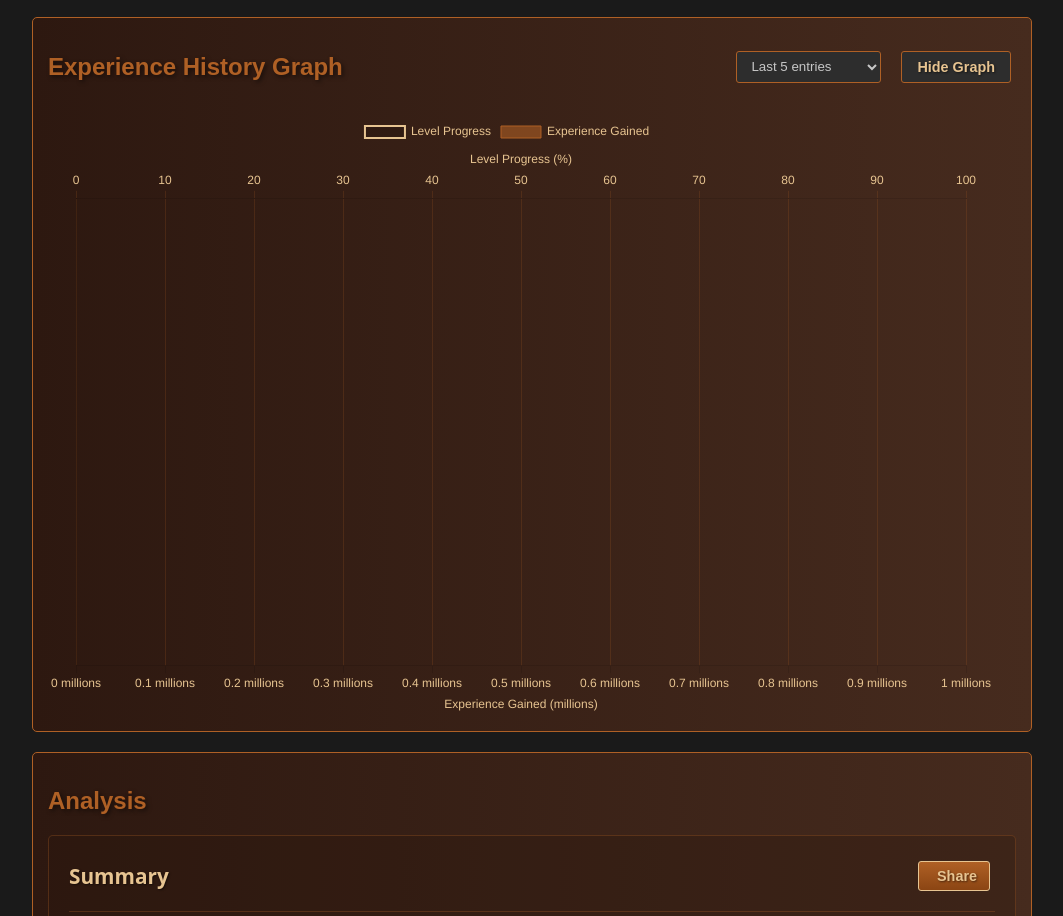
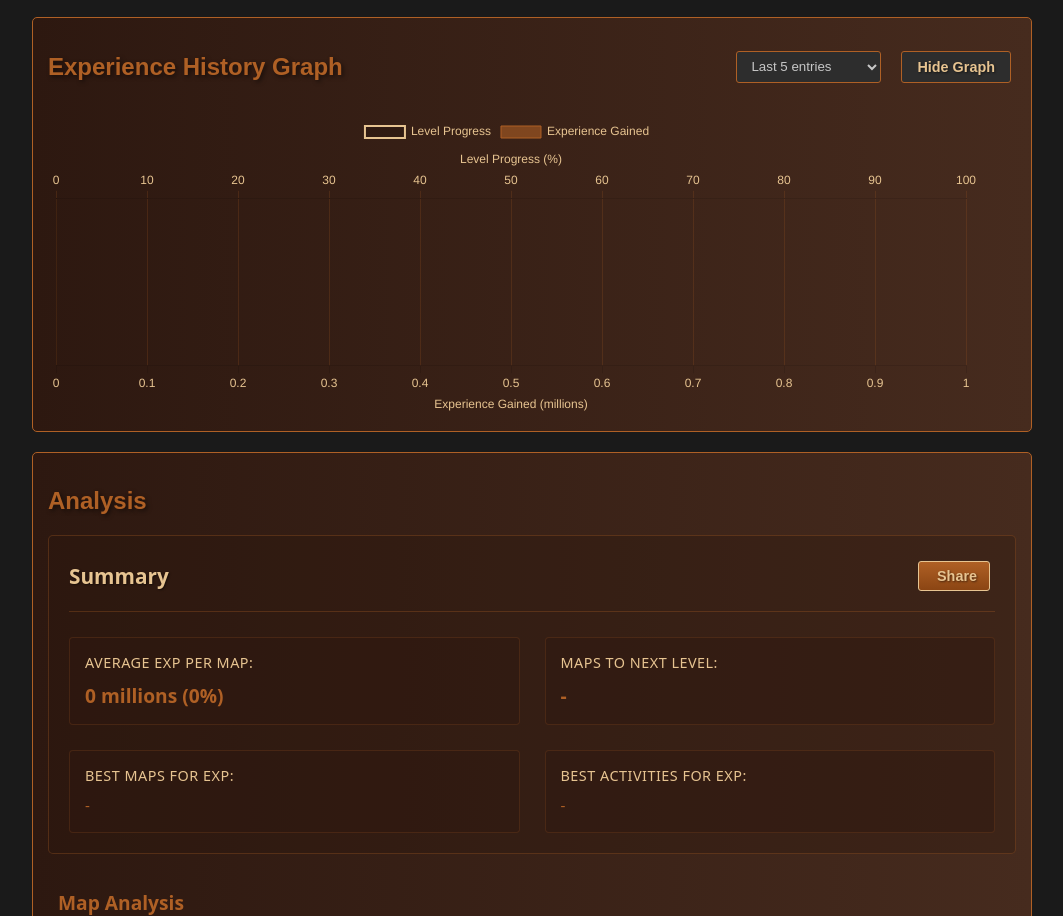
Before and after one commit to HappyGamingCh/POE2_ExpTracker, a plain HTML site: page index.html in a window 1280 px wide. Shown: the part 1088-2004 px from the top of the page, without its empty margins (108-1171 px from the left). Drawn offline with nearby package versions, Linux system fonts and the light colour scheme; some icons are missing.

Commit message:
Add files via upload

```diff
--- a/script.js
+++ b/script.js
@@ -8,18 +8,18 @@ let expHistoryChart = null;
 
 // เพิ่มตัวแปร object สำหรับเก็บ URL รูปภาพของแต่ละ class
 const characterImages = {
-    'Acolyte': 'https://i.imgur.com/FKRmQ4t.png',
-    'Blood-Mage': 'https://i.imgur.com/kT2IoGY.png',
-    'Chronomancer': 'https://i.imgur.com/PLLbRlV.png',
-    'Deadeye': 'https://i.imgur.com/fZHeIzf.png',
-    'Gemling': 'https://i.imgur.com/FiAG2LZ.png',
-    'Infernalist': 'https://i.imgur.com/lr8AKMm.png',
-    'Invoker': 'https://i.imgur.com/dJCqLq5.png',
-    'Pathfinder': 'https://i.imgur.com/ZV36CqA.png',
-    'Stormweaver': 'https://i.imgur.com/9EUzMZI.png',
-    'Titan': 'https://i.imgur.com/c6phl6C.png',
-    'Warbringer': 'https://i.imgur.com/HTfc0Ap.png',
-    'Witch Hunter': 'https://i.imgur.com/kqvQpdB.png'
+    'Acolyte': 'https://i.imgur.com/pdxd0XD.png',
+    'Blood-Mage': 'https://i.imgur.com/B1dKqaS.png',
+    'Chronomancer': 'https://i.imgur.com/fhMqOvd.png',
+    'Deadeye': 'https://i.imgur.com/2aFbkvL.png',
+    'Gemling': 'https://i.imgur.com/4OJO1yi.png',
+    'Infernalist': 'https://i.imgur.com/6p5mwf8.png',
+    'Invoker': 'https://i.imgur.com/r6V5RPo.png',
+    'Pathfinder': 'https://i.imgur.com/FNlwB2v.png',
+    'Stormweaver': 'https://i.imgur.com/N5Qi6d9.png',
+    'Titan': 'https://i.imgur.com/6wVejlD.png',
+    'Warbringer': 'https://i.imgur.com/Fuii2xl.png',
+    'Witch Hunter': 'https://i.imgur.com/eNxwH8f.png'
 };
 
 // เพิ่มตาราง cumulative exp
@@ -448,8 +448,8 @@ function recordExperience() {
         return;
     }
 
-    // คำนวณ exp gained
-    const expGained = Math.max(0, (totalExp - previousExp)).toFixed(2);
+    // คำนวณ exp gained - remove Math.max to allow negative values
+    const expGained = (totalExp - previousExp).toFixed(2);
 
     // คำนวณ percentage จาก exp gained เทียบกับ exp ที่ต้องการในเลเวลปัจจุบัน
     const expPercentage = calculateExpPercentage(currentLevel, expGained);
@@ -629,13 +629,20 @@ function initExpHistoryChart() {
                 {
                     label: 'Experience Gained',
                     data: [],
-                    backgroundColor: 'rgba(175, 96, 37, 0.6)',
-                    borderColor: '#af6025',
+                    backgroundColor: function(context) {
+                        const value = context.raw;
+                        return value < 0 ? 'rgba(255, 99, 132, 0.6)' : 'rgba(175, 96, 37, 0.6)';
+                    },
+                    borderColor: function(context) {
+                        const value = context.raw;
+                        return value < 0 ? '#ff6384' : '#af6025';
+                    },
                     borderWidth: 1,
                     yAxisID: 'y',
                     xAxisID: 'x2',
                     barThickness: 20,
-                    order: 1
+                    order: 1,
+                    base: 0
                 },
                 {
                     label: 'Level Progress',
@@ -689,7 +696,7 @@ function initExpHistoryChart() {
                     ticks: {
                         color: '#e7c491',
                         callback: function(value) {
-                            return value + ' millions';
+                            return value;
                         }
                     },
                     title: {
@@ -699,7 +706,8 @@ function initExpHistoryChart() {
                         font: {
                             size: 12
                         }
-                    }
+                    },
+                    suggestedMin: 0
                 },
                 y: {
                     grid: {
@@ -749,7 +757,9 @@ function initExpHistoryChart() {
                             const entry = limitedEntries[dataIndex];
 
                             if (context.datasetIndex === 0) {  // Experience Gained bar
-                                return `Experience: ${Number(entry.expGained).toLocaleString(undefined, {minimumFractionDigits: 2, maximumFractionDigits: 2})} millions`;
+                                const expValue = Number(entry.expGained);
+                                const sign = expValue < 0 ? '-' : '';
+                                return `Experience: ${sign}${Math.abs(expValue).toLocaleString(undefined, {minimumFractionDigits: 2, maximumFractionDigits: 2})} millions`;
                             } else {  // Level Progress line
                                 return `Level Progress: ${context.parsed.x.toFixed(2)}%`;
                             }
@@ -801,14 +811,25 @@ function updateExpHistoryChart() {
 
     // Find max experience gained for x2 axis
     const maxExp = Math.max(...limitedEntries.map(entry => parseFloat(entry.expGained)));
-    expHistoryChart.options.scales.x2.max = Math.ceil(maxExp * 1.1); // Add 10% padding
 
-    // Update container height
+    // Set axis limits - only update max, min stays at 0
+    expHistoryChart.options.scales.x2.max = Math.ceil(maxExp * 1.1);
+
+    // Update container height with more space per entry
     const container = document.getElementById('expHistoryChart');
-    const rowHeight = 30;
-    const minHeight = 300;
-    const totalHeight = Math.max(minHeight, rowHeight * limitedEntries.length + 100);
-    container.style.height = `${totalHeight}px`;
+    const rowHeight = limit === 'all' ? 40 : 30; // Increase row height for 'all' entries
+    const paddingHeight = 100; // Additional padding for axes and legend
+    const totalHeight = rowHeight * limitedEntries.length + paddingHeight;
+
+    // Set minimum height only for limited entries
+    const finalHeight = limit === 'all'
+        ? totalHeight  // No minimum height for 'all'
+        : Math.max(300, totalHeight); // Use minimum height for limited entries
+
+    container.style.height = `${finalHeight}px`;
+
+    // Update bar thickness based on number of entries
+    expHistoryChart.data.datasets[0].barThickness = limit === 'all' ? 30 : 20;
 
     expHistoryChart.update();
 }
--- a/styles.css
+++ b/styles.css
@@ -640,14 +640,10 @@ select:invalid:focus {
 }
 
 #expHistoryChart {
-    max-height: 400px;
-    transition: max-height 0.3s ease-out;
-    overflow: hidden;
+    transition: height 0.3s ease;
+    overflow: visible !important; /* Allow bars to overflow */
     min-height: 300px;
-    height: calc(30px * 20); /* 30px ต่อแถว x จำนวนแถวสูงสุดที่ต้องการ */
-    max-height: calc(30px * 20);
-    transition: all 0.3s ease;
-    overflow: hidden;
+    height: auto;
 }
 
 #expHistoryChart.hidden {
@@ -655,6 +651,7 @@ select:invalid:focus {
     height: 0;
     min-height: 0;
     padding: 0;
+    overflow: hidden !important;
 }
 
 #expHistoryChart canvas {
```
